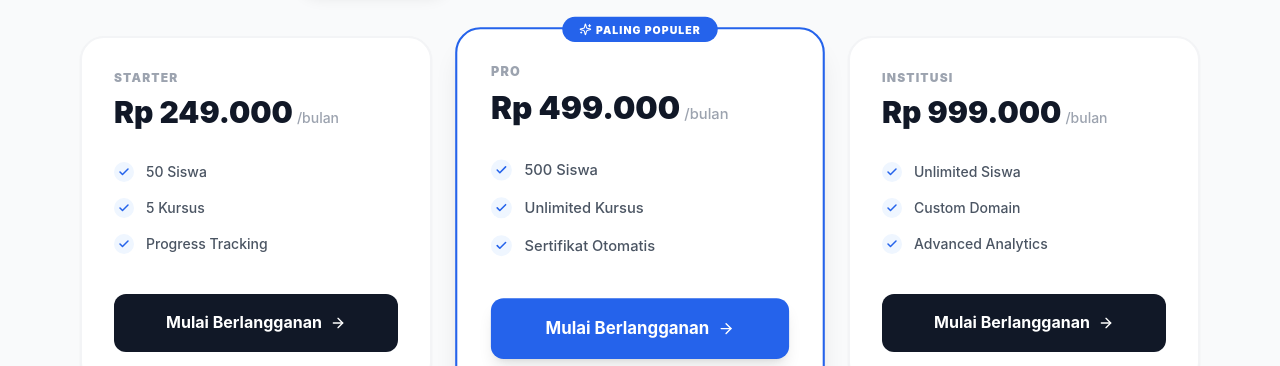
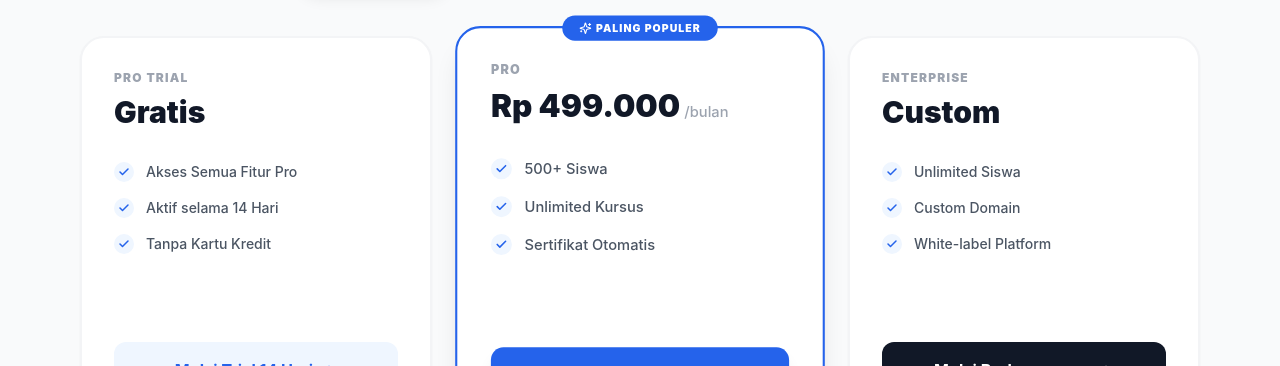
Before and after one commit to RiGi26/ja-landingpage-platform, a Next.js app: page /pricing in a window 1280 px wide. Shown: the part 434-800 px from the top of the page. Built offline with nearby package versions, Linux system fonts and the light colour scheme; no server answers.

Commit message:
refactor(pricing): replace Starter tier with Pro Trial and standardize Enterprise tier

```diff
--- a/app/pricing/page.tsx
+++ b/app/pricing/page.tsx
@@ -12,9 +12,9 @@ const PLATFORMS = [
     name: 'Portal LMS',
     icon: '🎓',
     plans: [
-      { tier: 'Starter', price: 249000, feat: ['50 Siswa', '5 Kursus', 'Progress Tracking'] },
-      { tier: 'Pro', price: 499000, feat: ['500 Siswa', 'Unlimited Kursus', 'Sertifikat Otomatis'], popular: true },
-      { tier: 'Institusi', price: 999000, feat: ['Unlimited Siswa', 'Custom Domain', 'Advanced Analytics'] },
+      { tier: 'Pro Trial', price: 0, feat: ['Akses Semua Fitur Pro', 'Aktif selama 14 Hari', 'Tanpa Kartu Kredit'] },
+      { tier: 'Pro', price: 499000, feat: ['500+ Siswa', 'Unlimited Kursus', 'Sertifikat Otomatis'], popular: true },
+      { tier: 'Enterprise', price: 'Custom', feat: ['Unlimited Siswa', 'Custom Domain', 'White-label Platform'] },
     ]
   },
   {
@@ -22,9 +22,9 @@ const PLATFORMS = [
     name: 'Portal Klinik',
     icon: '🏥',
     plans: [
-      { tier: 'Starter', price: 299000, feat: ['1 Dokter', 'Booking System', 'Rekam Medis Dasar'] },
-      { tier: 'Pro', price: 599000, feat: ['5 Dokter', 'WhatsApp Notifikasi', 'Integrasi Farmasi'], popular: true },
-      { tier: 'Klinik', price: 1199000, feat: ['Unlimited Dokter', 'Multi Cabang', 'Laporan Lanjutan'] },
+      { tier: 'Pro Trial', price: 0, feat: ['Akses Semua Fitur Pro', 'Aktif selama 14 Hari', 'Tanpa Kartu Kredit'] },
+      { tier: 'Pro', price: 599000, feat: ['5 Dokter / Akun', 'WhatsApp Notifikasi', 'Integrasi Farmasi'], popular: true },
+      { tier: 'Enterprise', price: 'Custom', feat: ['Unlimited Dokter', 'Manajemen Multi-cabang', 'SLA 99.9%'] },
     ]
   },
   {
@@ -32,9 +32,9 @@ const PLATFORMS = [
     name: 'Portal Farmasi',
     icon: '💊',
     plans: [
-      { tier: 'Starter', price: 199000, feat: ['1 Kasir', 'Stok Obat', 'Laporan Harian'] },
-      { tier: 'Pro', price: 449000, feat: ['3 Kasir', 'Printer Integration', 'Offline Mode'], popular: true },
-      { tier: 'Apotek', price: 899000, feat: ['Unlimited Kasir', 'Cetak Label', 'Analytics Stok'] },
+      { tier: 'Pro Trial', price: 0, feat: ['Akses Semua Fitur Pro', 'Aktif selama 14 Hari', 'Tanpa Kartu Kredit'] },
+      { tier: 'Pro', price: 449000, feat: ['3 Kasir / Akun', 'Printer Integration', 'Sync Data Klinik'], popular: true },
+      { tier: 'Enterprise', price: 'Custom', feat: ['Unlimited Kasir', 'Pusat Distribusi (Gudang)', 'Analytics Stok Cerdas'] },
     ]
   },
   {
@@ -42,9 +42,9 @@ const PLATFORMS = [
     name: 'Travel & Rental',
     icon: '🚌',
     plans: [
-      { tier: 'Starter', price: 299000, feat: ['Fleet Management', 'E-Ticketing', 'Jadwal Real-time'] },
+      { tier: 'Pro Trial', price: 0, feat: ['Akses Semua Fitur Pro', 'Aktif selama 14 Hari', 'Tanpa Kartu Kredit'] },
       { tier: 'Pro', price: 749000, feat: ['Live Tracking Driver', 'WhatsApp E-ticket', 'Payment Integration'], popular: true },
-      { tier: 'Enterprise', price: 1499000, feat: ['White Label App', 'Advanced API', 'SLA 99.9%'] },
+      { tier: 'Enterprise', price: 'Custom', feat: ['White Label App', 'Advanced API', 'Custom Fleet Management'] },
     ]
   }
 ]
@@ -115,12 +115,18 @@ export default function PricingPage() {
               <div className="mb-8">
                 <p className="text-xs font-black text-gray-400 uppercase tracking-widest mb-2">{plan.tier}</p>
                 <div className="flex items-baseline gap-1">
-                  <span className="text-3xl font-black text-gray-900">Rp {plan.price.toLocaleString('id-ID')}</span>
-                  <span className="text-gray-400 text-sm font-medium">/bulan</span>
+                  <span className="text-3xl font-black text-gray-900">
+                    {typeof plan.price === 'number'
+                      ? plan.price === 0 ? 'Gratis' : `Rp ${plan.price.toLocaleString('id-ID')}`
+                      : plan.price}
+                  </span>
+                  {typeof plan.price === 'number' && plan.price !== 0 && (
+                    <span className="text-gray-400 text-sm font-medium">/bulan</span>
+                  )}
                 </div>
               </div>
 
-              <div className="space-y-4 mb-10">
+              <div className="space-y-4 mb-10 min-h-[140px]">
                 {plan.feat.map(f => (
                   <div key={f} className="flex items-center gap-3 text-sm text-gray-600 font-medium">
                     <div className="w-5 h-5 rounded-full bg-blue-50 text-blue-600 flex items-center justify-center shrink-0">
@@ -132,14 +138,16 @@ export default function PricingPage() {
               </div>
 
               <Link
-                href="https://wa.me/6281296917963"
+                href={plan.tier === 'Pro Trial' ? '/register' : "https://wa.me/6281296917963"}
                 className={`w-full py-4 rounded-xl font-bold flex items-center justify-center gap-2 transition-all ${
                   plan.popular
                   ? 'bg-blue-600 text-white hover:bg-blue-700 shadow-lg'
-                  : 'bg-gray-900 text-white hover:bg-black'
+                  : plan.tier === 'Pro Trial'
+                    ? 'bg-blue-50 text-blue-600 hover:bg-blue-100'
+                    : 'bg-gray-900 text-white hover:bg-black'
                 }`}
               >
-                Mulai Berlangganan <ArrowRight size={16} />
+                {plan.tier === 'Pro Trial' ? 'Mulai Trial 14 Hari' : 'Mulai Berlangganan'} <ArrowRight size={16} />
               </Link>
             </div>
           ))}
```
